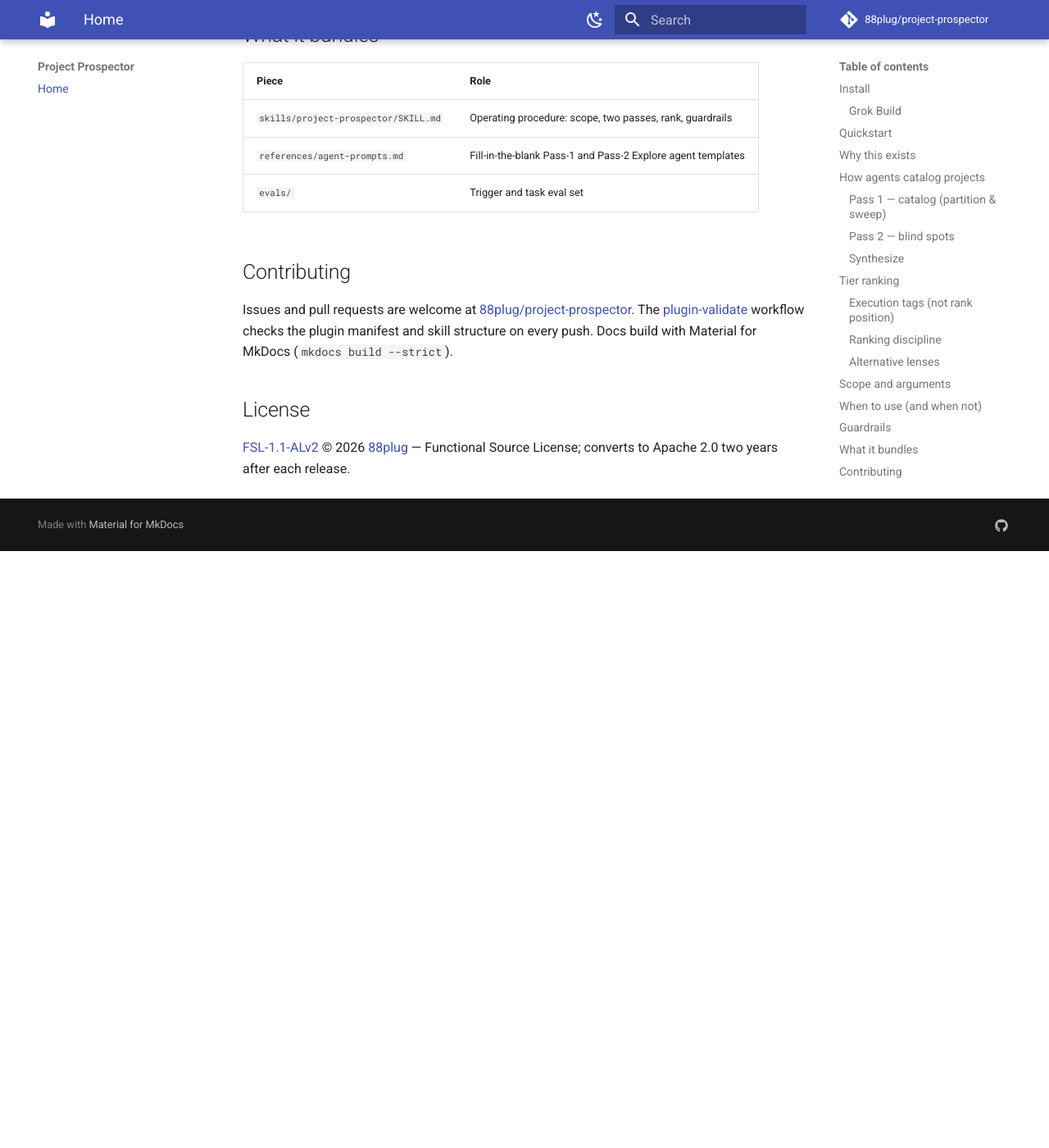
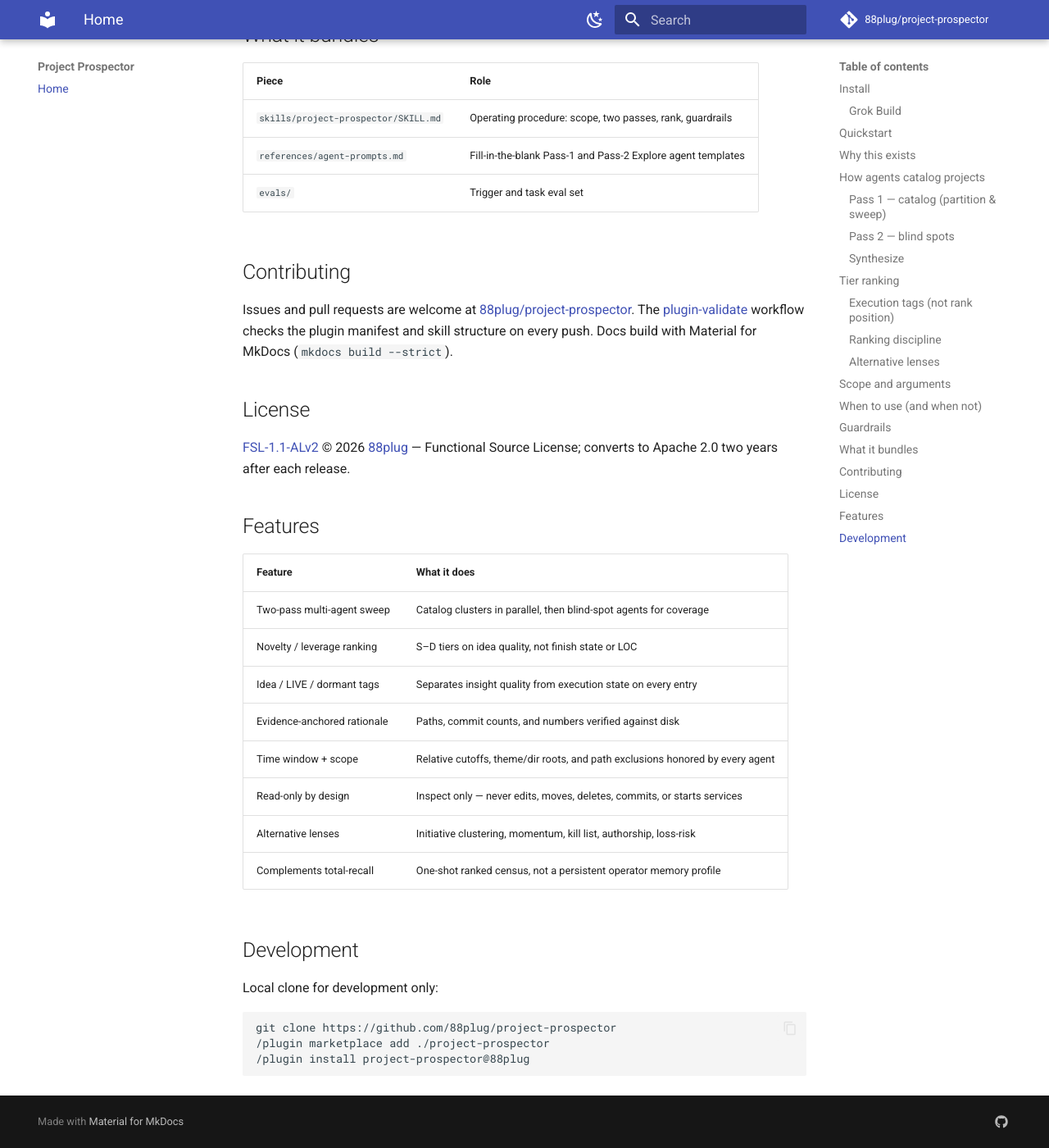
Before and after one commit to 88plug/project-prospector, an MkDocs documentation site: the page built from docs/index.md, in a window 1280 px wide and 1400 px high, scrolled down 5720 px. Shown: the whole window at 82% size. Built offline with MkDocs 1.6.1 and Material for MkDocs 9.7.7, drawn with Linux system fonts in a browser that asks for light colours; comment, search, counter and statistics services are not loaded; before the commit the page ends 6392 px from its top, so only the background shows below that.

Commit message:
docs: close soft residuals — docs/README parity + MkDocs standard
- site_description = README SEO one-liner (YAML-safe)
- edit_uri: edit/main/docs/
- docs badge + Features/Development/Metrics from README when missing
- rewrite repo-relative links to GitHub absolute for strict builds

````diff
--- a/docs/index.md
+++ b/docs/index.md
@@ -251,3 +251,26 @@
 [FSL-1.1-ALv2](https://github.com/88plug/project-prospector/blob/main/LICENSE)
 © 2026 [88plug](https://github.com/88plug) — Functional Source License; converts
 to Apache 2.0 two years after each release.
+
+## Features
+
+| Feature | What it does |
+| --- | --- |
+| Two-pass multi-agent sweep | Catalog clusters in parallel, then blind-spot agents for coverage |
+| Novelty / leverage ranking | S–D tiers on idea quality, not finish state or LOC |
+| Idea / LIVE / dormant tags | Separates insight quality from execution state on every entry |
+| Evidence-anchored rationale | Paths, commit counts, and numbers verified against disk |
+| Time window + scope | Relative cutoffs, theme/dir roots, and path exclusions honored by every agent |
+| Read-only by design | Inspect only — never edits, moves, deletes, commits, or starts services |
+| Alternative lenses | Initiative clustering, momentum, kill list, authorship, loss-risk |
+| Complements total-recall | One-shot ranked census, not a persistent operator memory profile |
+
+## Development
+
+Local clone for development only:
+
+```text
+git clone https://github.com/88plug/project-prospector
+/plugin marketplace add ./project-prospector
+/plugin install project-prospector@88plug
+```
--- a/mkdocs.yml
+++ b/mkdocs.yml
@@ -1,8 +1,5 @@
 site_name: Project Prospector
-site_description: >-
-  A Claude Code skill that catalogs and ranks everything you've built or
-  sketched on a machine — parallel read-only agents, blind-spot pass, tiered
-  ranking by idea-novelty and leverage.
+site_description: 'Discover, catalog, and rank everything you''ve built or sketched on a machine — a Claude Code multi-agent skill for filesystem project discovery with tiered novelty and leverage ranking.'
 site_url: https://88plug.github.io/project-prospector/
 repo_url: https://github.com/88plug/project-prospector
 repo_name: 88plug/project-prospector
````
